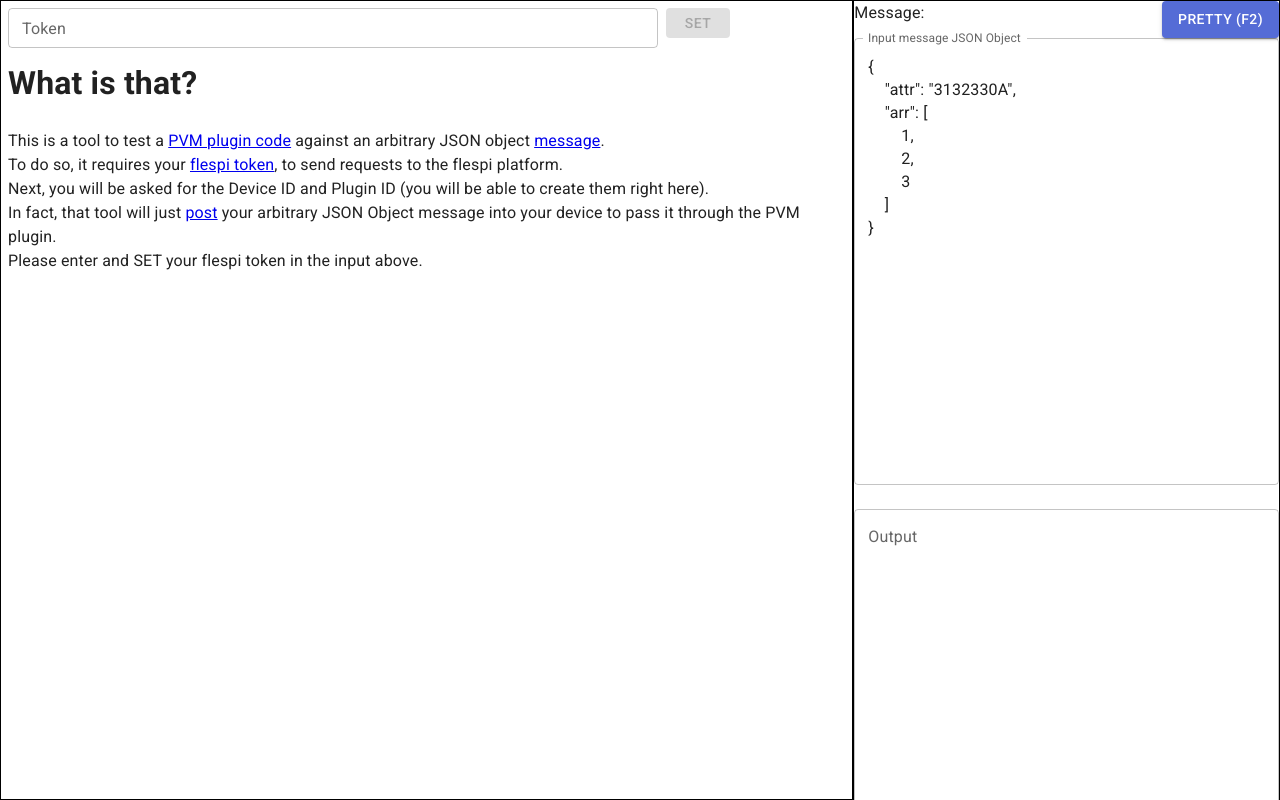
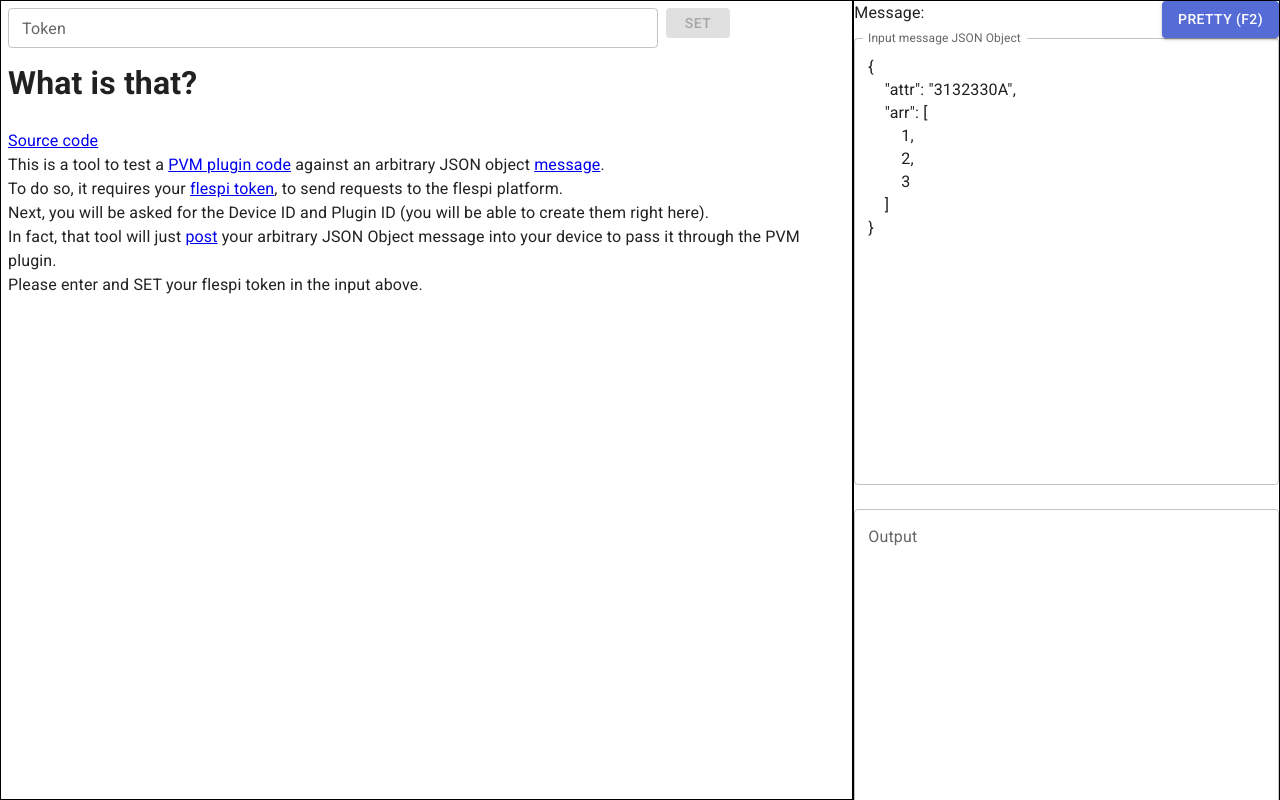
Before and after one commit to flespi-software/pvm-plugin-sandbox, a React (Create React App) app: page / in a window 1280 px wide. Shown: the top 800 px of the page. Built offline with nearby package versions, Linux system fonts and the light colour scheme.

Commit message:
added link to the source code

```diff
--- a/src/App.tsx
+++ b/src/App.tsx
@@ -54,7 +54,6 @@ export default function App() {
   const showErrorInCode = (ed: monaco.editor.IStandaloneCodeEditor, line: number, col: number, errMsg: string) => {
     ed.revealPositionInCenter({ lineNumber: line, column: col })
     ed.setPosition({ lineNumber: line, column: col })
-    // ed.focus()
     const ids = ed.deltaDecorations(decorations, [
       {
         range: new monaco.Range(line, col, line, col),
@@ -302,6 +301,11 @@ export default function App() {
                 <>
                   <h1>What is that?</h1>
                   <Typography>
+                    <a target="_blank" href="https://github.com/flespi-software/pvm-plugin-sandbox">
+                      Source code
+                    </a>
+                  </Typography>
+                  <Typography>
                     This is a tool to test a{' '}
                     <a target="_blank" href="https://flespi.com/kb/how-to-script-custom-parsing-logic-for-message-payload">
                       PVM plugin code
```
Also changed, not shown: 1 other file (tests, documents, lock files or other folders).
